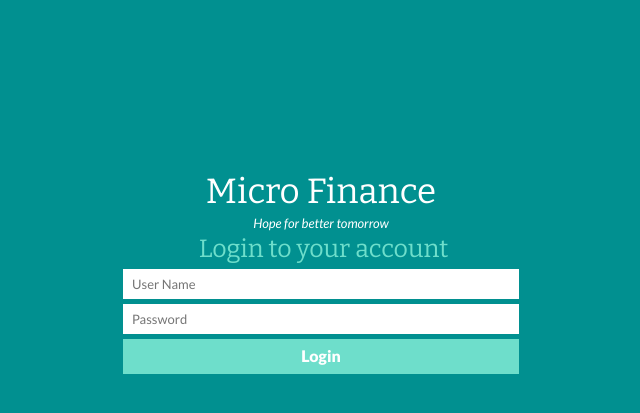
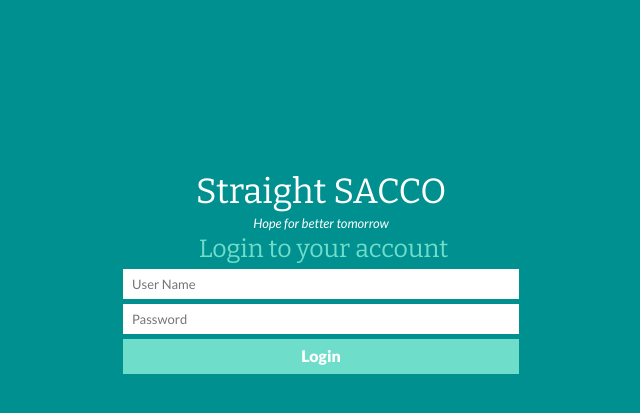
Before and after one commit to Ishma59/Plusfinance, a Django app: template templates/login.html in a window 1280 px wide. Shown: the top 413 px of the page, without its empty margins (319-959 px from the left). Run offline with Django 3.2, Linux system fonts and the light colour scheme; the template is opened without the code that fills it, so the values that code supplies are empty; some libraries are stand-ins or nearby versions.

Commit message:
Update login.html

```diff
--- a/templates/login.html
+++ b/templates/login.html
@@ -2,7 +2,7 @@
 <html xmlns="http://www.w3.org/1999/xhtml">
   <head>
     <meta http-equiv="Content-Type" content="text/html; charset=utf-8" />
-    <title>MicroFinance</title>
+    <title>STRAIGHT SACCO</title>
     <meta http-equiv="Content-Type" content="text/html; charset=utf-8" />
     <link href='https://fonts.googleapis.com/css?family=Lato:100,300,400,700,900,100italic,300italic,400italic,700italic,900italic' rel='stylesheet' type='text/css'>
     <link href="https://netdna.bootstrapcdn.com/font-awesome/4.1.0/css/font-awesome.css" rel="stylesheet">
@@ -26,7 +26,7 @@
       <div class="container">
         <!--form div-->
         <div class="form-div">
-          <h4>Micro Finance</h4>
+          <h4>Straight SACCO</h4>
           <span><em>Hope for better tomorrow</em></span>
           <h5>Login to your account</h5>
           <form id="loginform" role="form" method="POST">
```
